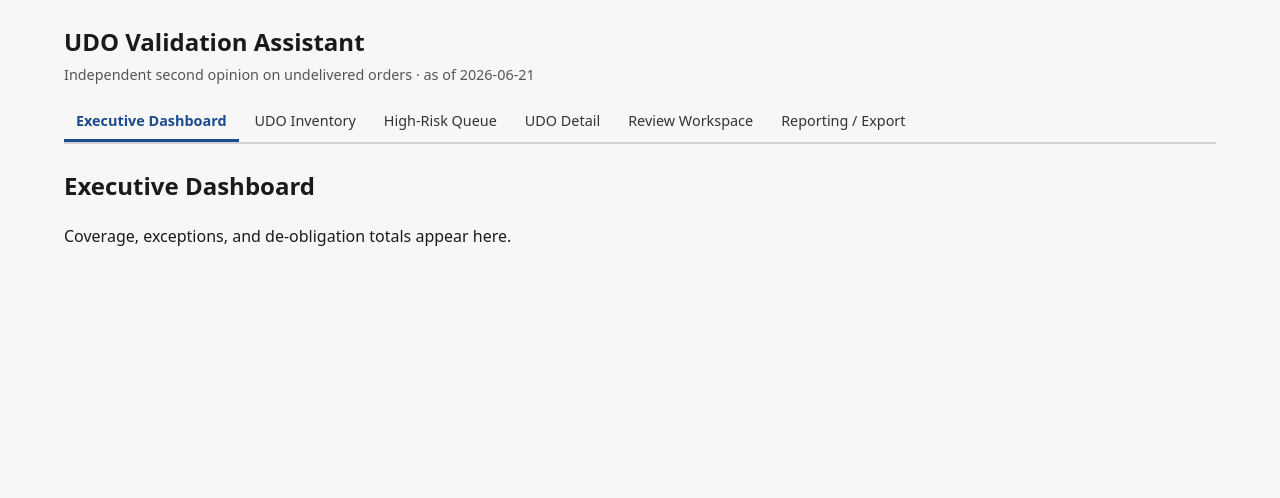
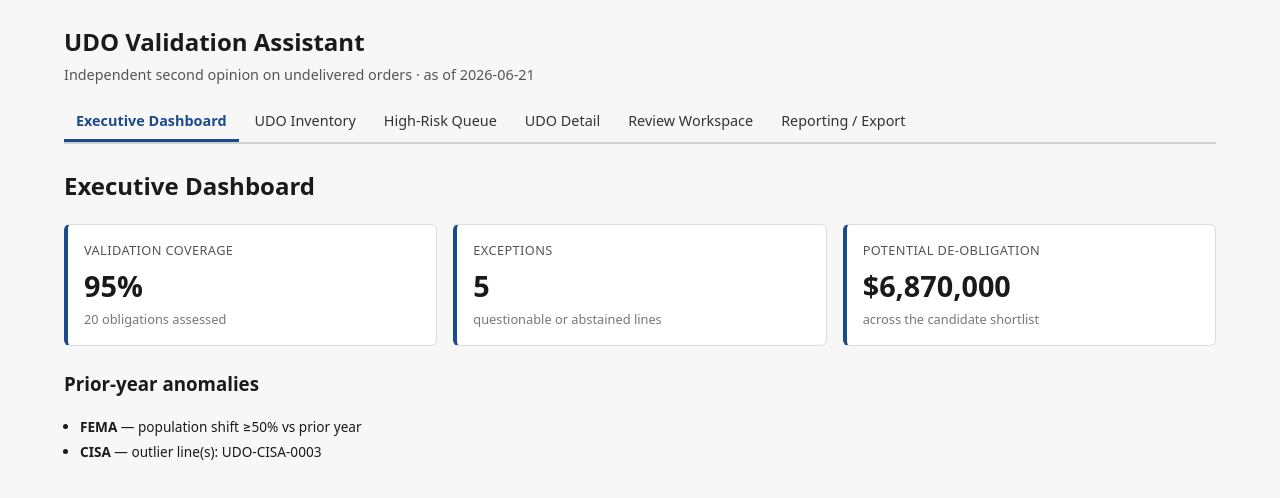
Before and after one commit to seanyofthedead/udo-validation-assistant, a React (Vite) app: page / in a window 1280 px wide. Shown: the top 498 px of the page. Built offline with nearby package versions, Linux system fonts and the light colour scheme.

Commit message:
3.6: build executive dashboard with coverage, exceptions, de-ob total

```diff
--- a/src/index.css
+++ b/src/index.css
@@ -266,6 +266,43 @@ body {
   margin-bottom: 0.3rem;
 }
 
+.stat-cards {
+  display: flex;
+  flex-wrap: wrap;
+  gap: 1rem;
+  margin-bottom: 1.5rem;
+}
+
+.stat-card {
+  flex: 1 1 12rem;
+  display: flex;
+  flex-direction: column;
+  gap: 0.2rem;
+  border: 1px solid #ddd;
+  border-left: 4px solid #1a4b8c;
+  border-radius: 6px;
+  padding: 1rem;
+  background: #fff;
+}
+
+.stat-label {
+  font-size: 0.8rem;
+  color: #555;
+  text-transform: uppercase;
+  letter-spacing: 0.03em;
+}
+
+.stat-value {
+  font-size: 1.8rem;
+  font-weight: 700;
+  font-variant-numeric: tabular-nums;
+}
+
+.stat-sub {
+  font-size: 0.8rem;
+  color: #777;
+}
+
 /* Verdict badges */
 .badge {
   display: inline-block;
--- a/src/screens/Dashboard.tsx
+++ b/src/screens/Dashboard.tsx
@@ -1,10 +1,72 @@
-// Executive Dashboard — SPEC §7.1. Implemented in IMPLEMENTATION_PLAN 3.6.
+// Executive Dashboard — SPEC §7.1. Three headline metrics over the validated
+// population: coverage % (lines the assistant could assess, i.e. did not abstain
+// on, over the total), exception count (verdict != VALID), and total estimated
+// de-obligation $ across the candidate shortlist.
+
+import { useMemo } from 'react';
+import { useAppState } from '../state';
+import { formatUsd, formatPct } from '../components';
 
 export function Dashboard() {
+  const { findings, deobFlags, anomalies } = useAppState();
+
+  const metrics = useMemo(() => {
+    const total = findings.length;
+    const abstained = findings.filter((f) => f.verdict === 'INSUFFICIENT_EVIDENCE').length;
+    const exceptions = findings.filter((f) => f.verdict !== 'VALID').length;
+    const coverage = total > 0 ? (total - abstained) / total : 0;
+    const deobTotal = deobFlags
+      .filter((d) => d.candidate)
+      .reduce((s, d) => s + d.estimatedRecoverable, 0);
+    return { total, coverage, exceptions, deobTotal };
+  }, [findings, deobFlags]);
+
+  const flaggedComponents = anomalies.filter(
+    (a) => a.populationShift || a.outlierUdoIds.length > 0,
+  );
+
   return (
     <section aria-labelledby="dashboard-title">
       <h2 id="dashboard-title">Executive Dashboard</h2>
-      <p>Coverage, exceptions, and de-obligation totals appear here.</p>
+
+      <div className="stat-cards">
+        <div className="stat-card">
+          <span className="stat-label">Validation coverage</span>
+          <span className="stat-value" data-testid="coverage">
+            {formatPct(metrics.coverage)}
+          </span>
+          <span className="stat-sub">{metrics.total} obligations assessed</span>
+        </div>
+        <div className="stat-card">
+          <span className="stat-label">Exceptions</span>
+          <span className="stat-value" data-testid="exception-count">
+            {metrics.exceptions}
+          </span>
+          <span className="stat-sub">questionable or abstained lines</span>
+        </div>
+        <div className="stat-card">
+          <span className="stat-label">Potential de-obligation</span>
+          <span className="stat-value" data-testid="deob-total">
+            {formatUsd(metrics.deobTotal)}
+          </span>
+          <span className="stat-sub">across the candidate shortlist</span>
+        </div>
+      </div>
+
+      {flaggedComponents.length > 0 && (
+        <>
+          <h3>Prior-year anomalies</h3>
+          <ul className="history">
+            {flaggedComponents.map((a) => (
+              <li key={a.component}>
+                <strong>{a.component}</strong>
+                {a.populationShift && ' — population shift ≥50% vs prior year'}
+                {a.outlierUdoIds.length > 0 && ` — outlier line(s): ${a.outlierUdoIds.join(', ')}`}
+              </li>
+            ))}
+          </ul>
+        </>
+      )}
     </section>
   );
 }
```
Also changed, not shown: 2 other files (tests, documents, lock files or other folders).
